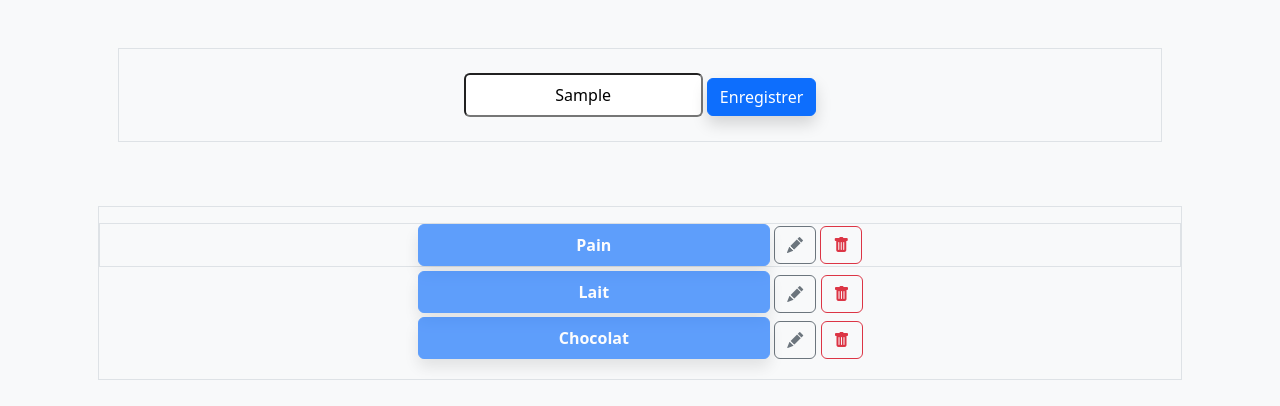
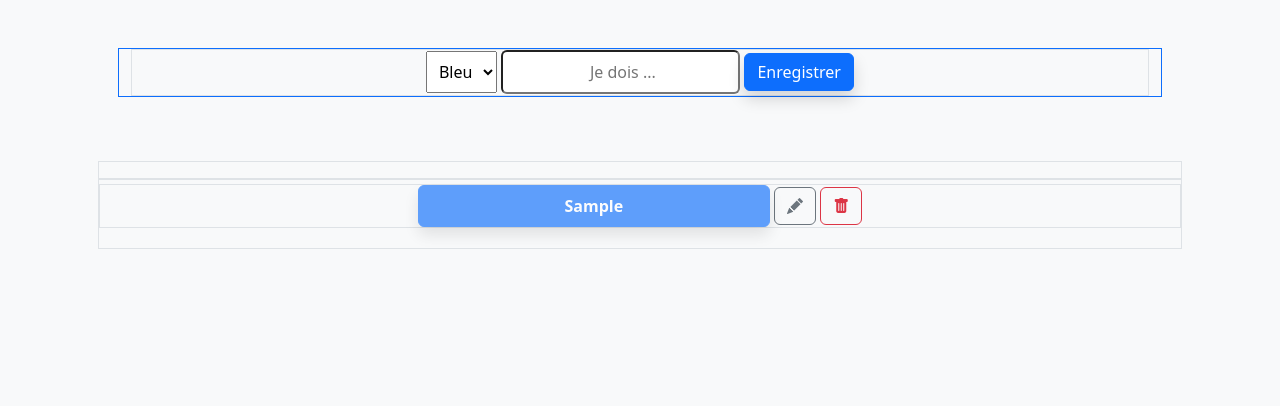
Before and after one commit to AnousoneM/localstorage-js, a plain HTML site: page index.html in a window 1280 px wide. Both pictures are taken after typing "Sample" into the empty fields and a click on the button "Enregistrer". Drawn offline with nearby package versions, Linux system fonts and the light colour scheme.

Commit message:
mise à jour

```diff
--- a/assets/js/script.js
+++ b/assets/js/script.js
@@ -47,8 +47,29 @@ window.addEventListener('click', event => {
 })
 
 document.querySelector('#add-button').addEventListener('click', (e) => {
-    // pour éviter de submit le formulaire
+    // pour éviter de submit le formulaire, nous faisons un preventDefault
     e.preventDefault()
 
+    // nous effectuons une condition pour ne pas permettre d'enregistrer du vide
+    if (document.querySelector('input[name="myNote"]').value != '') {
+        // on crée un élément div avec ses classes
+        const newDiv = document.createElement('div')
+        newDiv.classList.add('d-table-cell', 'align-middle', 'mb-1', 'border')
 
+        // utilisation de innerHTML pour ne pas alourdir la syntaxe en raison des multiples attributs : classe, data, type, etc ...
+        newDiv.innerHTML = `
+            <input data-old-value="${document.querySelector('input[name="myNote"]').value}" data-color="${document.querySelector('select[name="myColor"]').value}" type="text" class="col-lg-4 fw-bold btn btn-${document.querySelector('select[name="myColor"]').value} shadow p-2"
+            value="${document.querySelector('input[name="myNote"]').value}" disabled>
+            <i data-action="edit" class="bi bi-pencil-fill btn btn-outline-secondary"></i>
+            <i data-action="remove" class="bi bi-trash-fill btn btn-outline-danger"></i>
+            <i data-action="valid" class="bi bi-check-lg btn btn-outline-success" style="display:none"></i>
+            <i data-action="cancel" class="bi bi bi-x-lg btn btn-outline-secondary" style="display:none"></i>
+        `
+
+        // utilisation de appendChild pour ajouter l'élément dans la div
+        document.querySelector('#allNotes').appendChild(newDiv)
+
+        // on efface l'input
+        document.querySelector('input[name="myNote"]').value = ''
+    }
 })
--- a/index.html
+++ b/index.html
@@ -18,40 +18,23 @@
     <div class="container">
 
         <div class="row p-5">
-            <form action="" class="border text-center py-4">
-                <input id="myNote" class="myNote text-center py-2 rounded" type="text">
-                <button id="add-button" class="btn btn-primary shadow">Enregistrer</button>
-            </form>
+            <div class="border border-primary">
+                <form action="" class="border text-center">
+                    <select class="py-2 text-center" name="myColor" id="myColor">
+                        <option value="primary">Bleu</option>
+                        <option value="danger">Rouge</option>
+                        <option value="warning">Jaune</option>
+                    </select>
+                    <input id="myNote" name="myNote" class="text-center py-2 rounded" type="text"
+                        placeholder=" Je dois ...">
+                    <button id="add-button" class="btn btn-primary shadow mb-1">Enregistrer</button>
+                </form>
+            </div>
         </div>
 
         <div id="allNotes" class="row flex-column m-3 py-3 border text-center">
             <div class="d-table-cell align-middle mb-1 border">
-                <input data-old-value="Pain" type="text" class="col-lg-4 fw-bold btn btn-primary shadow p-2"
-                    value="Pain" disabled>
-
-                <i data-action="edit" class="bi bi-pencil-fill btn btn-outline-secondary"></i>
-                <i data-action="remove" class="bi bi-trash-fill btn btn-outline-danger"></i>
-
-                <i data-action="valid" class="bi bi-check-lg btn btn-outline-success" style="display:none"></i>
-                <i data-action="cancel" class="bi bi bi-x-lg btn btn-outline-secondary" style="display:none"></i>
-            </div>
-            <div>
-                <input type="text" class="col-lg-4 fw-bold btn btn-primary shadow mb-1 p-2" value="Lait" disabled>
-
-                <i data-action="edit" class="bi bi-pencil-fill btn btn-outline-secondary"></i>
-                <i data-action="remove" class="bi bi-trash-fill btn btn-outline-danger"></i>
-
-                <i data-action="valid" class="bi bi-check-lg btn btn-outline-success" style="display:none"></i>
-                <i data-action="cancel" class="bi bi bi-x-lg btn btn-outline-secondary" style="display:none"></i>
-            </div>
-            <div>
-                <input type="text" class="col-lg-4 fw-bold btn btn-primary shadow mb-1 p-2" value="Chocolat" disabled>
-
-                <i data-action="edit" class="bi bi-pencil-fill btn btn-outline-secondary"></i>
-                <i data-action="remove" class="bi bi-trash-fill btn btn-outline-danger"></i>
-
-                <i data-action="valid" class="bi bi-check-lg btn btn-outline-success" style="display:none"></i>
-                <i data-action="cancel" class="bi bi bi-x-lg btn btn-outline-secondary" style="display:none"></i>
+                <!-- Ici les éléments de la shopping liste -->
             </div>
         </div>
 
```
